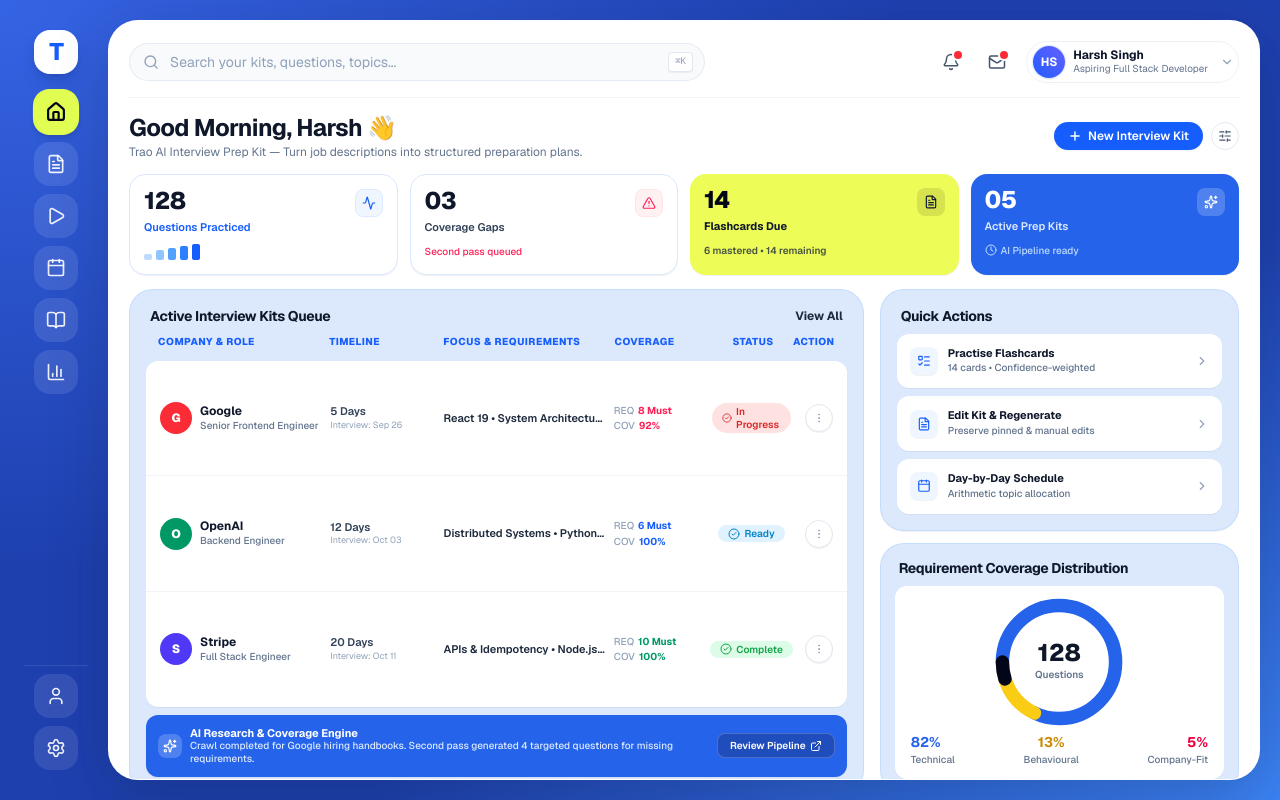
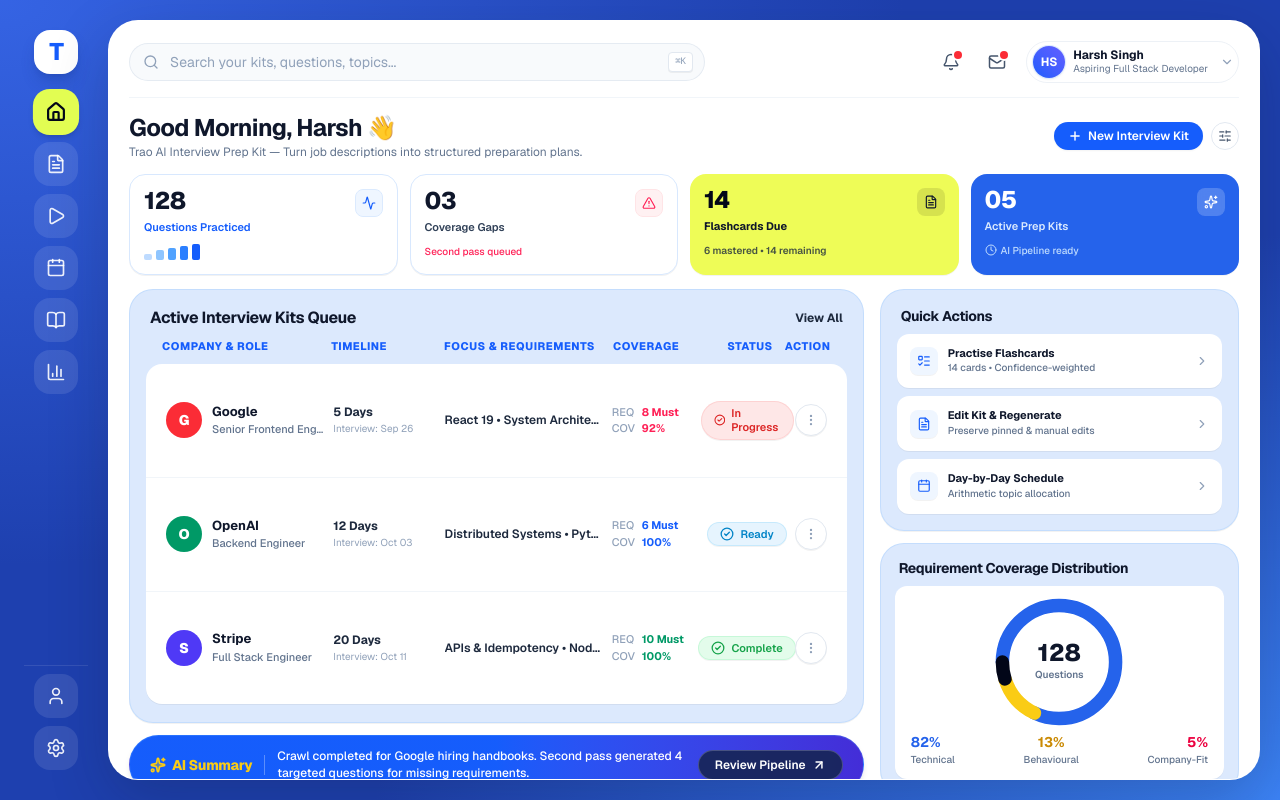
Before and after one commit to Harsh231075/trao, a Next.js app in the folder client/: page / in a window 1280 px wide. Built offline with nearby package versions, Linux system fonts and the light colour scheme.

Commit message:
feat(dashboard): separate AI summary pill banner and elevate interview queue table styling to match reference design

```diff
--- a/client/src/app/page.tsx
+++ b/client/src/app/page.tsx
@@ -18,6 +18,7 @@ import {
   ListTodo,
   SlidersHorizontal,
   ExternalLink,
+  ArrowUpRight,
 } from "lucide-react";
 
 interface InterviewQueueItem {
@@ -174,14 +175,15 @@ export default function DashboardPage() {
         </div>
       </div>
 
-      {/* Main Grid: Left 8 Cols (Table Queue) & Right 4 Cols (Quick Actions + Distribution) */}
+      {/* Main Grid: Left 8 Cols (Table Queue + Separate AI Summary) & Right 4 Cols (Quick Actions + Distribution) */}
       <div className="grid grid-cols-1 lg:grid-cols-12 gap-3 sm:gap-4 items-stretch">
-        {/* Left 8 Cols: Active Interview Kits Queue (Stretches to full height matching right column) */}
-        <div className="lg:col-span-8 flex flex-col h-full">
-          <div className="bg-[#dce9fd] border border-[#bfdbfe]/80 rounded-2xl sm:rounded-3xl p-3.5 sm:p-4 shadow-2xs flex-1 flex flex-col justify-between h-full">
+        {/* Left 8 Cols: Active Interview Kits Queue + Separated AI Summary Banner */}
+        <div className="lg:col-span-8 flex flex-col justify-between gap-3 h-full">
+          {/* Top Card: Active Interview Kits Queue */}
+          <div className="bg-[#dce9fd] border border-[#bfdbfe]/80 rounded-2xl sm:rounded-3xl p-3.5 sm:p-4 shadow-2xs flex-1 flex flex-col justify-between">
             {/* Header sitting on #dce9fd */}
             <div className="flex items-center justify-between px-1 mb-2 shrink-0">
-              <h2 className="text-sm font-bold text-slate-900 tracking-tight">
+              <h2 className="text-sm sm:text-base font-bold text-slate-900 tracking-tight">
                 Active Interview Kits Queue
               </h2>
               <Link
@@ -193,7 +195,7 @@ export default function DashboardPage() {
             </div>
 
             {/* Column Headers directly on #dce9fd */}
-            <div className="grid grid-cols-12 gap-2 text-[10px] font-extrabold text-blue-600 tracking-wider uppercase px-3 pb-1 shrink-0">
+            <div className="grid grid-cols-12 gap-2 text-[10px] sm:text-[11px] font-extrabold text-blue-600 tracking-wider uppercase px-4 pb-2 shrink-0">
               <div className="col-span-4 sm:col-span-3">COMPANY &amp; ROLE</div>
               <div className="col-span-2">TIMELINE</div>
               <div className="col-span-3 hidden sm:block">FOCUS &amp; REQUIREMENTS</div>
@@ -202,47 +204,48 @@ export default function DashboardPage() {
               <div className="col-span-1 text-right">ACTION</div>
             </div>
 
-            {/* Pure White Table Card holding the 3 rows stretching to fill space */}
-            <div className="bg-white rounded-xl shadow-2xs divide-y divide-slate-100 overflow-hidden flex-1 flex flex-col justify-around my-2 min-h-[220px]">
+            {/* Pure White Table Card holding the 3 rows */}
+            <div className="bg-white rounded-xl sm:rounded-2xl shadow-2xs divide-y divide-slate-100 overflow-hidden flex-1 flex flex-col justify-around my-0.5">
               {queueItems.map((item) => (
                 <div
                   key={item.id}
-                  className="grid grid-cols-12 gap-2 items-center px-3 sm:px-3.5 py-3 sm:py-3.5 hover:bg-slate-50/70 transition-colors text-xs flex-1"
+                  className="grid grid-cols-12 gap-2 items-center px-4 sm:px-5 py-3 sm:py-3.5 hover:bg-slate-50/70 transition-colors text-xs flex-1"
                 >
                   {/* Company & Role */}
-                  <div className="col-span-4 sm:col-span-3 flex items-center gap-2">
+                  <div className="col-span-4 sm:col-span-3 flex items-center gap-2.5">
                     <div
-                      className={`w-7 h-7 sm:w-8 sm:h-8 rounded-full ${item.avatarBg} flex items-center justify-center font-black text-[10px] sm:text-xs shadow-2xs shrink-0 ring-1 ring-white`}
+                      className={`w-8 h-8 sm:w-9 sm:h-9 rounded-full ${item.avatarBg} flex items-center justify-center font-black text-xs sm:text-sm text-white shadow-xs shrink-0 ring-2 ring-white`}
                     >
                       {item.avatar}
                     </div>
                     <div className="min-w-0">
-                      <p className="font-bold text-slate-900 truncate leading-tight text-[11px] sm:text-xs">
+                      <p className="font-bold text-slate-900 truncate leading-tight text-xs sm:text-[13px]">
                         {item.company}
                       </p>
-                      <p className="text-[10px] text-slate-500 font-medium truncate">
+                      <p className="text-[10px] sm:text-[11px] text-slate-500 font-medium truncate mt-0.5">
                         {item.role}
                       </p>
                     </div>
                   </div>
 
                   {/* Timeline (Days Available) */}
-                  <div className="col-span-2 font-semibold text-slate-700 text-[11px]">
-                    <p className="leading-tight">{item.timeline}</p>
-                    <p className="text-[9px] text-slate-400 font-normal">{item.timelineDate}</p>
+                  <div className="col-span-2 text-slate-800 text-xs">
+                    <p className="font-bold leading-tight">{item.timeline}</p>
+                    <p className="text-[10px] text-slate-400 font-normal mt-0.5">{item.timelineDate}</p>
                   </div>
 
                   {/* Focus & Requirements */}
-                  <div className="col-span-3 hidden sm:block font-semibold text-slate-800 text-[11px] truncate">
+                  <div className="col-span-3 hidden sm:block font-semibold text-slate-800 text-xs sm:text-[12px] truncate">
                     {item.focusReqs}
                   </div>
 
                   {/* Coverage Metrics (Must-Haves & Question Coverage) */}
-                  <div className="col-span-3 sm:col-span-2 text-[10px] space-y-0.5">
-                    <div className="flex items-center gap-1">
-                      <span className="text-slate-400 font-medium">{item.vitals.label1}</span>
+                  <div className="col-span-3 sm:col-span-2 text-[10px] sm:text-[11px] space-y-0.5">
+                    <div className="flex items-center gap-1.5">
+                      <span className="text-slate-400 font-medium w-6">REQ</span>
                       <span
-                        className={`font-bold ${item.vitals.isAlert
+                        className={`font-bold ${
+                          item.vitals.isAlert
                             ? "text-rose-500"
                             : item.vitals.isWarning
                             ? "text-blue-600"
@@ -252,10 +255,11 @@ export default function DashboardPage() {
                         {item.vitals.val1}
                       </span>
                     </div>
-                    <div className="flex items-center gap-1">
-                      <span className="text-slate-400 font-medium">{item.vitals.label2}</span>
+                    <div className="flex items-center gap-1.5">
+                      <span className="text-slate-400 font-medium w-6">COV</span>
                       <span
-                        className={`font-bold ${item.vitals.isAlert
+                        className={`font-bold ${
+                          item.vitals.isAlert
                             ? "text-rose-500"
                             : item.vitals.isWarning
                             ? "text-blue-600"
@@ -270,14 +274,15 @@ export default function DashboardPage() {
                   {/* Status Pill with CheckCircle2 */}
                   <div className="col-span-2 sm:col-span-1 flex justify-center">
                     <span
-                      className={`inline-flex items-center gap-1 px-2.5 py-0.5 rounded-full text-[10px] font-semibold ${item.status === "In Progress"
-                          ? "bg-[#fee2e2] text-[#dc2626]"
+                      className={`inline-flex items-center gap-1.5 px-3 py-1 rounded-full text-[10px] sm:text-[11px] font-semibold shadow-2xs ${
+                        item.status === "In Progress"
+                          ? "bg-[#fee2e2]/80 text-[#dc2626] border border-[#fecaca]/70"
                           : item.status === "Ready"
-                            ? "bg-[#e0f2fe] text-[#0284c7]"
-                            : "bg-[#dcfce7] text-[#16a34a]"
+                          ? "bg-[#e0f2fe]/80 text-[#0284c7] border border-[#bae6fd]/70"
+                          : "bg-[#dcfce7]/80 text-[#16a34a] border border-[#bbf7d0]/70"
                       }`}
                     >
-                      <CheckCircle2 className="w-3 h-3" />
+                      <CheckCircle2 className="w-3.5 h-3.5 stroke-[2.2]" />
                       <span>{item.status}</span>
                     </span>
                   </div>
@@ -286,37 +291,44 @@ export default function DashboardPage() {
                   <div className="col-span-1 flex justify-end">
                     <button
                       type="button"
-                      className="w-6 h-6 sm:w-7 sm:h-7 rounded-full border border-slate-200 bg-white hover:bg-slate-50 flex items-center justify-center text-slate-400 hover:text-slate-700 transition-colors shadow-2xs"
+                      className="w-7 h-7 sm:w-8 sm:h-8 rounded-full border border-slate-200 bg-white hover:bg-slate-50 hover:border-slate-300 flex items-center justify-center text-slate-400 hover:text-slate-700 transition-all shadow-2xs"
                     >
-                      <MoreVertical className="w-3 h-3" />
+                      <MoreVertical className="w-3.5 h-3.5" />
                     </button>
                   </div>
                 </div>
               ))}
             </div>
+          </div>
 
-            {/* Bottom AI Summary Banner matching Trao Assessment Research & Generation */}
-            <div className="bg-[#2563EB] text-white p-2.5 sm:p-3 rounded-xl shadow-xs flex flex-col sm:flex-row sm:items-center justify-between gap-2 mt-auto shrink-0">
-              <div className="flex items-center gap-2">
-                <div className="w-6 h-6 rounded-lg bg-white/20 flex items-center justify-center text-white shrink-0">
-                  <Sparkles className="w-3.5 h-3.5" />
+          {/* Bottom Card: AI Summary Banner - Separated & Styled exactly as the reference mockup */}
+          <div className="bg-gradient-to-r from-blue-600 via-blue-600 to-indigo-700 text-white px-4 sm:px-5 py-2.5 sm:py-3 rounded-2xl sm:rounded-full shadow-md border border-blue-400/30 flex flex-col sm:flex-row sm:items-center justify-between gap-2.5 shrink-0">
+            <div className="flex items-center gap-2.5 sm:gap-3 min-w-0">
+              {/* ✨ AI Summary with golden yellow sparkle */}
+              <div className="flex items-center gap-1.5 shrink-0">
+                <Sparkles className="w-4 h-4 text-[#facc15] fill-[#facc15]/30 stroke-[2.5]" />
+                <span className="text-[#facc15] font-extrabold text-xs sm:text-sm tracking-tight whitespace-nowrap">
+                  AI Summary
+                </span>
               </div>
-                <div>
-                  <h4 className="text-[11px] font-bold text-white leading-tight">AI Research &amp; Coverage Engine</h4>
-                  <p className="text-[10px] text-blue-100 font-medium leading-tight">
+
+              {/* Subtle Vertical Divider */}
+              <div className="h-5 w-px bg-white/30 hidden sm:block shrink-0" />
+
+              {/* Message Description */}
+              <p className="text-white text-[11px] sm:text-xs font-normal sm:font-medium leading-snug">
                 Crawl completed for Google hiring handbooks. Second pass generated 4 targeted questions for missing requirements.
               </p>
             </div>
-              </div>
 
+            {/* Dark Pill Action Button matching image */}
             <button
               onClick={() => setIsModalOpen(true)}
-                className="px-3 py-1 bg-blue-900/50 hover:bg-blue-950/70 border border-white/20 text-white font-semibold text-[10px] rounded-lg flex items-center justify-center gap-1 transition-colors shrink-0 self-end sm:self-auto"
+              className="px-4 py-1.5 bg-[#172554]/90 hover:bg-[#172554] border border-white/20 text-white font-semibold text-[11px] sm:text-xs rounded-full flex items-center justify-center gap-1.5 transition-all shadow-xs shrink-0 self-end sm:self-auto hover:scale-102 active:scale-98 cursor-pointer"
             >
               <span>Review Pipeline</span>
-                <ExternalLink className="w-3 h-3" />
+              <ArrowUpRight className="w-3.5 h-3.5 stroke-[2.5]" />
             </button>
-            </div>
           </div>
         </div>
 
```
Lines whose indentation alone changed are shown as unchanged.
